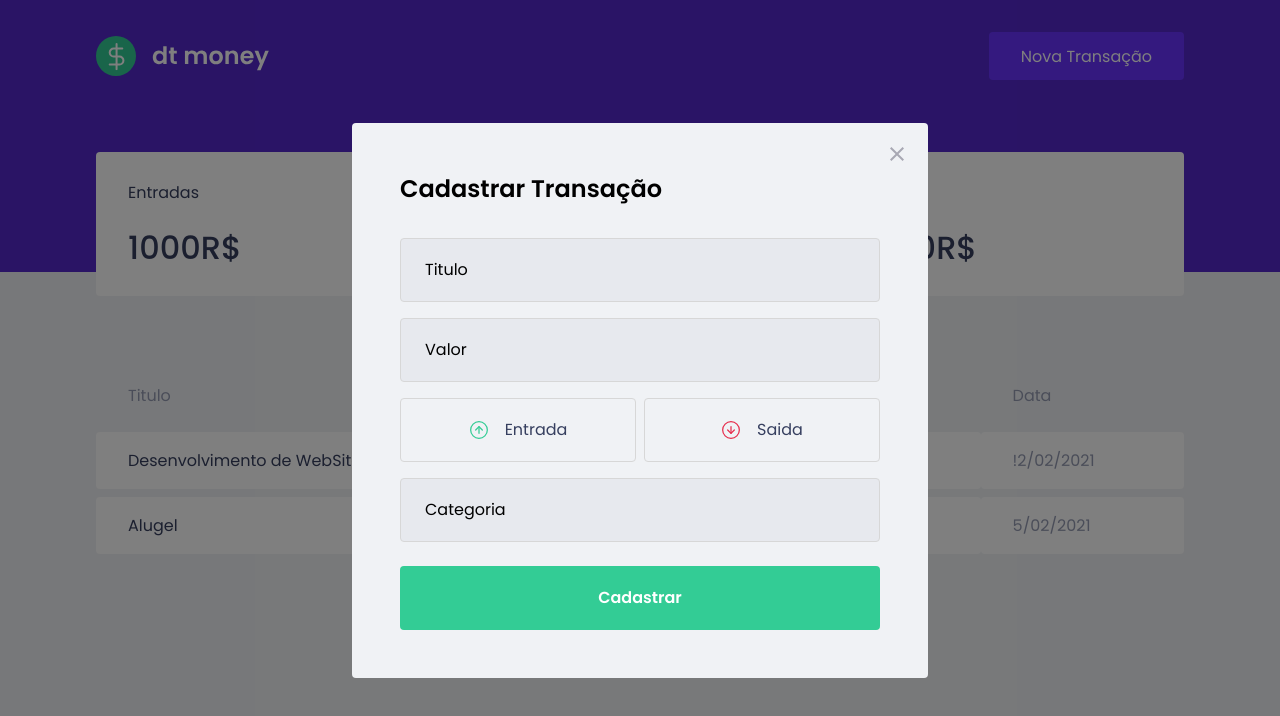
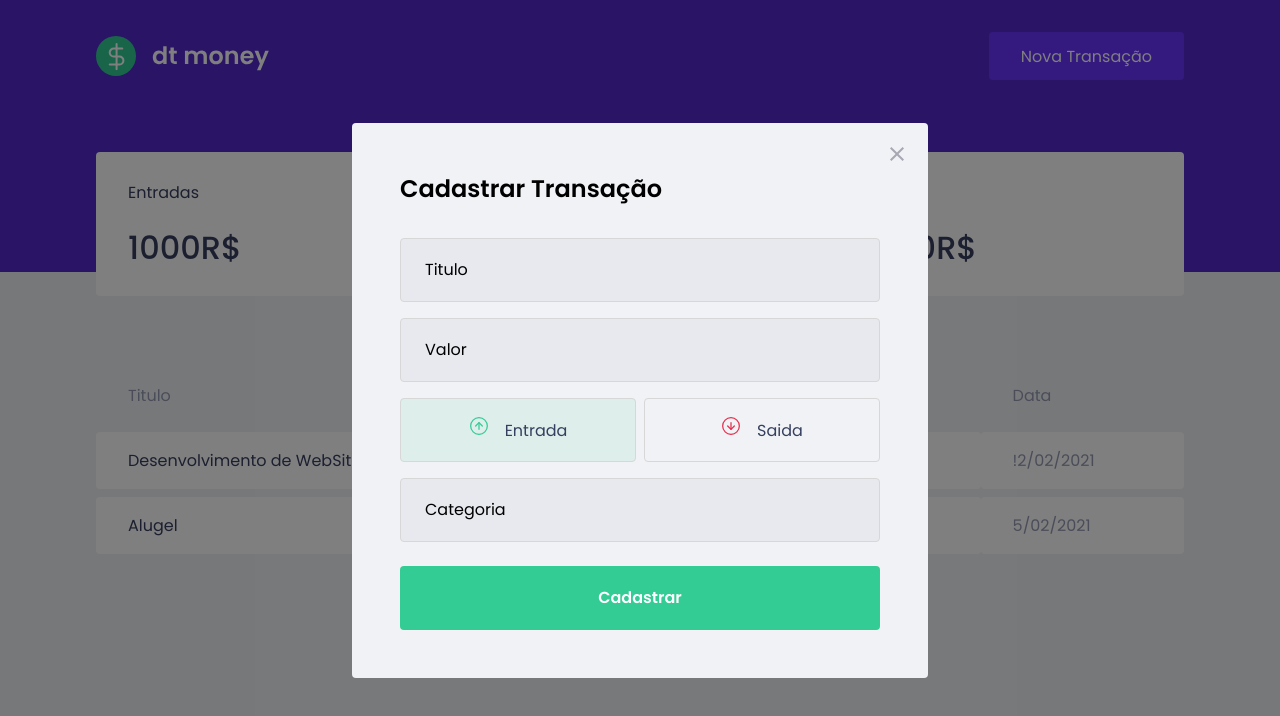
Before and after one commit to FabyoSK/dt-money, a React (Create React App) app: page / in a window 1280 px wide. Both pictures are taken after a click on the button "Nova Transação". Shown: the top 716 px of the page. Built offline with nearby package versions, Linux system fonts and the light colour scheme; what miragejs would draw is missing.

Commit message:
Chore: add RadioBox on modal

```diff
--- a/src/components/NewTransctionModal/index.tsx
+++ b/src/components/NewTransctionModal/index.tsx
@@ -1,9 +1,10 @@
 import Modal from "react-modal";
-import { Container, TransactionTypeContainer } from "./style";
+import { Container, RadioBox, TransactionTypeContainer } from "./style";
 
 import closeImg from "../../assets/close.svg";
 import incomeImg from "../../assets/income.svg";
 import outcomeImg from "../../assets/outcome.svg";
+import { useState } from "react";
 
 interface NewTransactionModelProps {
   isOpen: boolean;
@@ -15,6 +16,8 @@
   isOpen,
   onRequestClose,
 }: NewTransactionModelProps) {
+  const [type, setType] = useState("deposit");
+
   return (
     <>
       <Modal
@@ -36,14 +39,28 @@
           <input type="number" placeholder="Valor" />
 
           <TransactionTypeContainer>
-            <button type="button">
+            <RadioBox
+              type="button"
+              isActive={type === "deposit"}
+              activeColor="green"
+              onClick={() => {
+                setType("deposit");
+              }}
+            >
               <img src={incomeImg} alt="Entrada" />
               <span>Entrada</span>
-            </button>
-            <button type="button">
+            </RadioBox>
+            <RadioBox
+              type="button"
+              isActive={type === "withdraw"}
+              activeColor="red"
+              onClick={() => {
+                setType("withdraw");
+              }}
+            >
               <img src={outcomeImg} alt="Saida" />
               <span>Saida</span>
-            </button>
+            </RadioBox>
           </TransactionTypeContainer>
           <input placeholder="Categoria" />
           <button type="submit">Cadastrar</button>
--- a/src/components/NewTransctionModal/style.ts
+++ b/src/components/NewTransctionModal/style.ts
@@ -1,5 +1,5 @@
 import styled from "styled-components";
-import { darken } from "polished";
+import { darken, transparentize } from "polished";
 export const Container = styled.form`
   h2 {
     color: var(--title);
@@ -44,14 +44,25 @@
   display: grid;
   grid-template-columns: 1fr 1fr;
   gap: 0.5rem;
+`;
 
-  button {
+interface RadioBoxProps {
+  isActive: boolean;
+  activeColor: "green" | "red";
+}
+const colors = {
+  green: "#33CC95",
+  red: "#E62E4D",
+};
+export const RadioBox = styled.button<RadioBoxProps>`
   height: 4rem;
   border: 1px solid #d7d7d7;
   border-radius: 0.25rem;
 
-    background: transparent;
-    display: flex;
+  background: ${(props) =>
+    props.isActive === true
+      ? transparentize(0.9, colors[props.activeColor])
+      : "transparent"};
   align-items: center;
   justify-content: center;
 
@@ -71,5 +82,4 @@
     font-size: 1rem;
     color: var(--text-title);
   }
-  }
 `;
```
Lines whose indentation alone changed are shown as unchanged.
